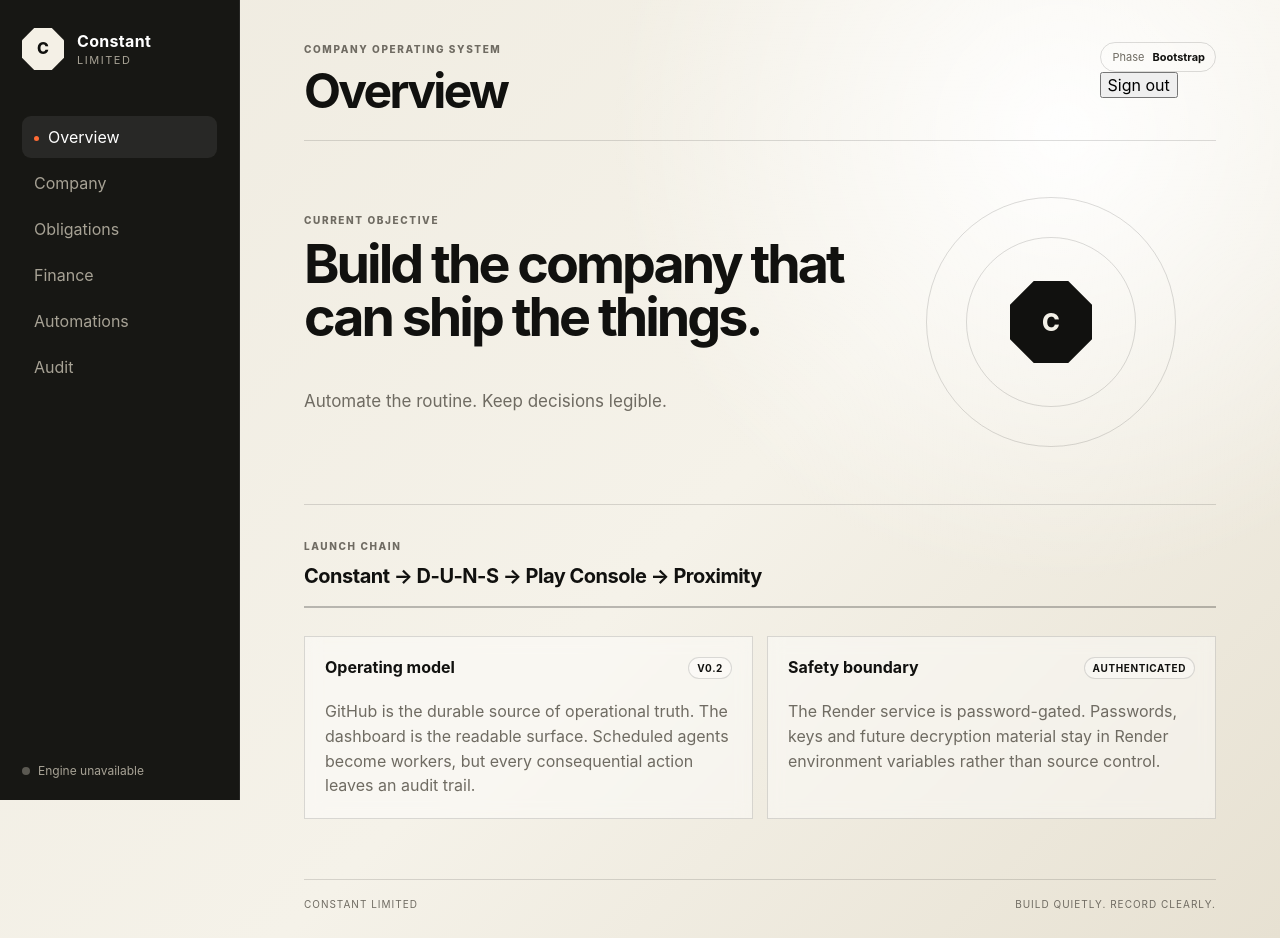
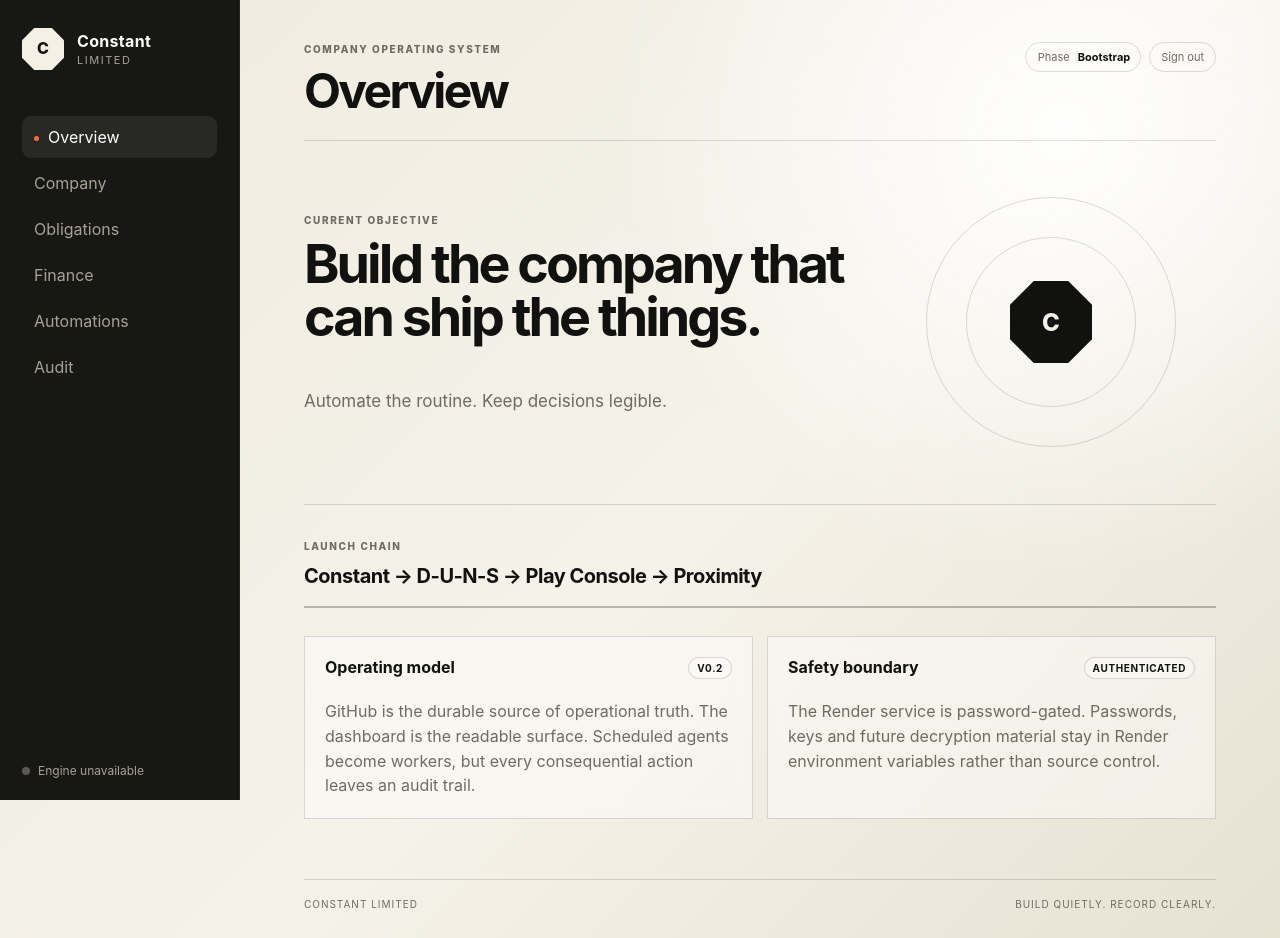
Before and after one commit to Blockamoto/constant, a website: page public/index.html in a window 1280 px wide. Drawn offline with Linux system fonts and the light colour scheme; no server answers.

Commit message:
Style authenticated dashboard controls

```diff
--- a/public/styles.css
+++ b/public/styles.css
@@ -148,8 +148,36 @@
   display: flex;
   align-items: flex-start;
   justify-content: space-between;
+  gap: 24px;
   border-bottom: 1px solid var(--line);
   margin-bottom: 34px;
+}
+
+.top-actions {
+  display: flex;
+  align-items: center;
+  gap: 8px;
+}
+
+.logout-button {
+  appearance: none;
+  border: 1px solid var(--line);
+  background: transparent;
+  border-radius: 999px;
+  color: var(--muted);
+  padding: 7px 11px;
+  font-size: 11px;
+  cursor: pointer;
+}
+
+.logout-button:hover {
+  color: var(--ink);
+  background: rgba(255,255,255,.42);
+}
+
+.logout-button:disabled {
+  cursor: wait;
+  opacity: .55;
 }
 
 h1, h2, h3, p { margin-top: 0; }
@@ -480,6 +508,8 @@
   .topbar { min-height: 72px; }
   h1 { font-size: 34px; }
   .phase { display: none; }
+  .top-actions { gap: 0; }
+  .logout-button { padding: 7px 9px; }
   .hero { min-height: 260px; }
   .milestones, .grid-two, .detail-grid { grid-template-columns: 1fr; }
   .detail { border-right: 0; }
```
